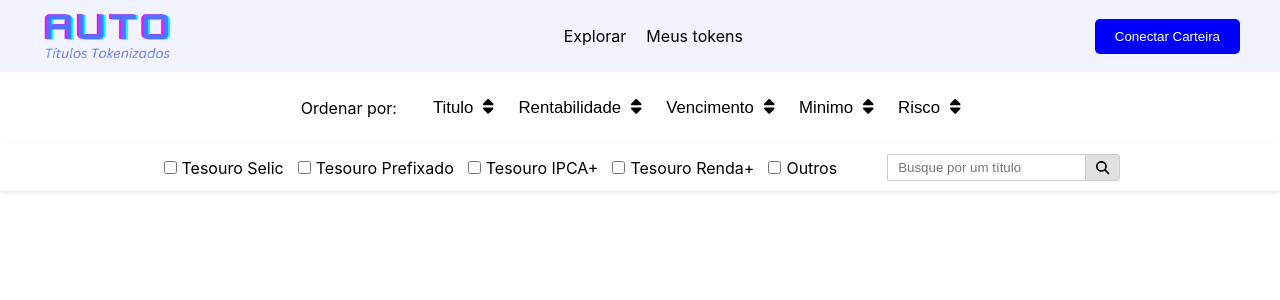
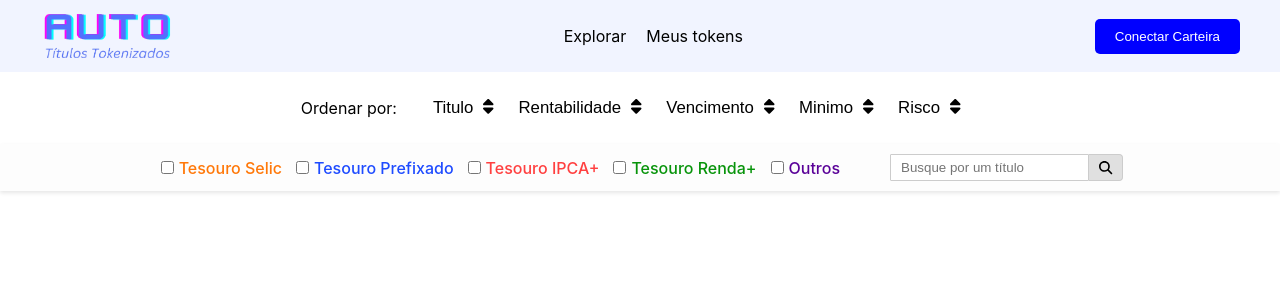
Before and after one commit to mlpg11/auto, a React (Create React App) app in the folder auto-front/: page / in a window 1280 px wide. Shown: the top 300 px of the page. Built offline with nearby package versions, Linux system fonts and the light colour scheme.

Commit message:
label colors

```diff
--- a/auto-front/src/components/FilterBar.css
+++ b/auto-front/src/components/FilterBar.css
@@ -2,7 +2,7 @@
     display: flex;
     justify-content: center;
     align-items: center;
-    background: #FFFFFF; /* Cor de fundo da barra */
+    background: #fdfdfd; /* Cor de fundo da barra */
     padding: 10px;
     box-shadow: 0 2px 4px rgba(0,0,0,0.1); /* Sombra suave para a barra */
 }
@@ -10,10 +10,31 @@
 .filter-bar label {
     margin-right: 10px;
     cursor: pointer;
+    font-weight: 500;
 }
 
 .filter-bar input[type="checkbox"] {
     margin-right: 5px;
+}
+
+#tesouroSelic {
+    color: #ff7809;
+}
+
+#tesouroPrefixado {
+    color: #1f4cff;
+}
+
+#tesouroIPCA {
+    color: #ff4040;
+}
+
+#tesouroRenda {
+    color: #08940b;
+}
+
+#outros {
+    color: #5a0298;
 }
 
 /* Contêiner para o campo de busca e botão */
--- a/auto-front/src/components/FilterBar.js
+++ b/auto-front/src/components/FilterBar.js
@@ -32,7 +32,7 @@ function FilterBar({ onFilterChange }) {
     return (
         <div className="filter-bar">
             {/* Checkboxes para filtros */}
-            <label>
+            <label id="tesouroSelic">
                 <input
                     type="checkbox"
                     name="tesouroSelic"
@@ -41,7 +41,7 @@ function FilterBar({ onFilterChange }) {
                 />
                 Tesouro Selic
             </label>
-            <label>
+            <label id="tesouroPrefixado">
                 <input
                     type="checkbox"
                     name="tesouroPrefixado"
@@ -50,7 +50,7 @@ function FilterBar({ onFilterChange }) {
                 />
                 Tesouro Prefixado
             </label>
-            <label>
+            <label id="tesouroIPCA">
                 <input
                     type="checkbox"
                     name="tesouroIPCA"
@@ -59,7 +59,7 @@ function FilterBar({ onFilterChange }) {
                 />
                 Tesouro IPCA+
             </label>
-            <label>
+            <label id="tesouroRenda">
                 <input
                     type="checkbox"
                     name="tesouroRenda"
@@ -68,7 +68,7 @@ function FilterBar({ onFilterChange }) {
                 />
                 Tesouro Renda+
             </label>
-            <label>
+            <label id="outros">
                 <input
                     type="checkbox"
                     name="outros"
```
